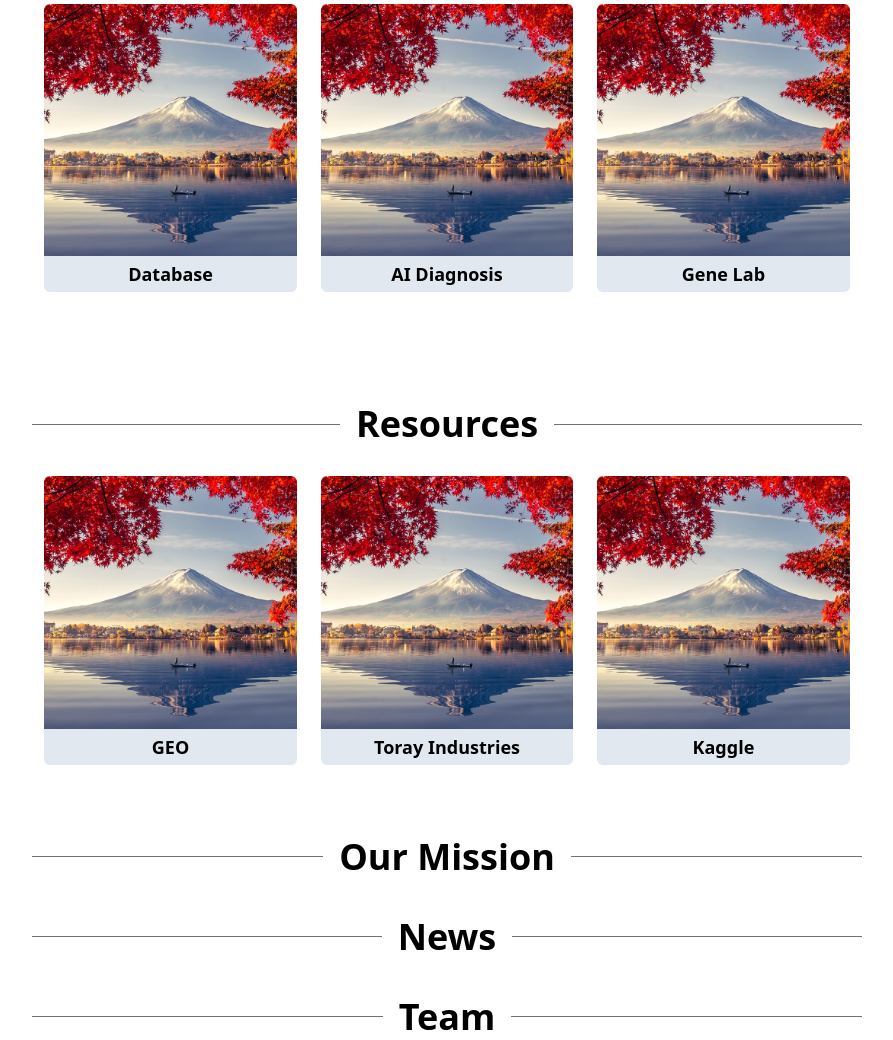
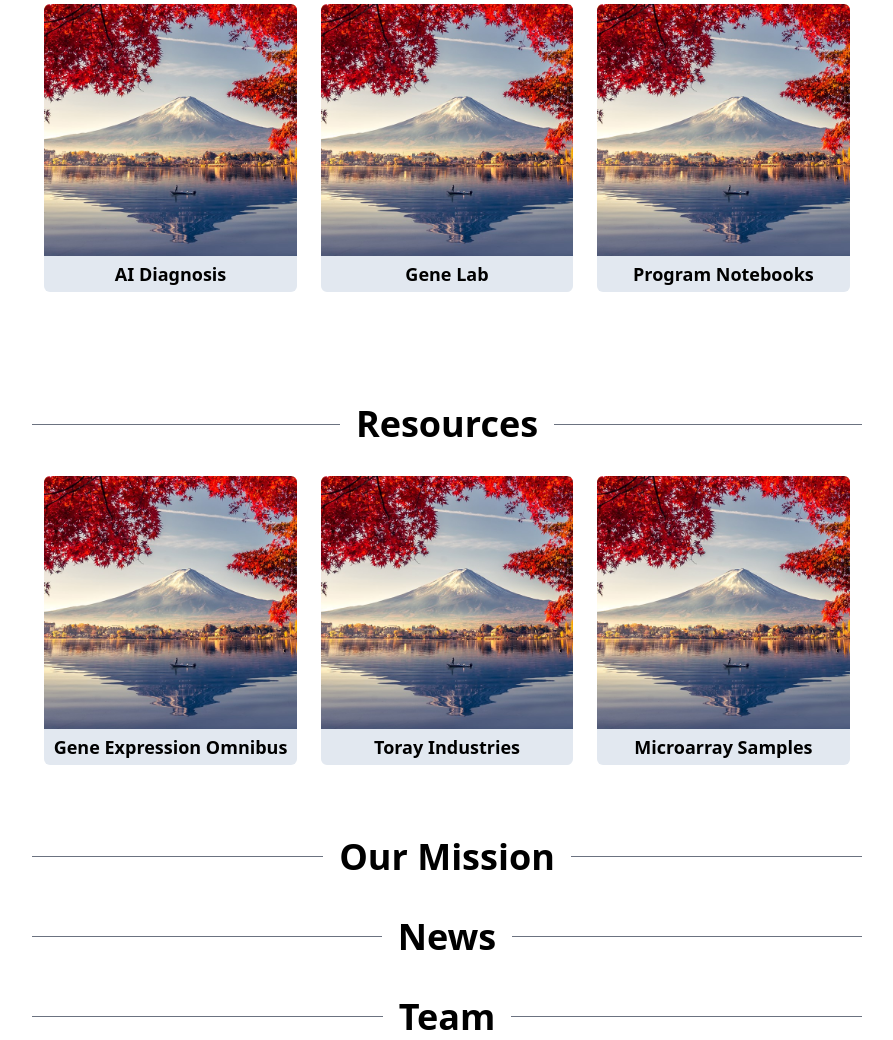
Before and after one commit to redmac135/cwsf2022, a Django app: page / in a window 1280 px wide. Shown: the part 272-1312 px from the top of the page, without its empty margins (193-1086 px from the left). Run offline with Django 4.2, Linux system fonts and the light colour scheme; style sheets or scripts are compiled from the project's sources; parts of the project's set-up code (start-up, migrations or seed data) failed here and were passed over.

Commit message:
formatting

```diff
--- a/cwsf/diagnose/utils.py
+++ b/cwsf/diagnose/utils.py
@@ -44,6 +44,7 @@ def getRGBA(x):
     r = 255 if x < 0.5 else 255-(x*2-1)*255
     g = 255 if x > 0.5 else (x*2)*255
     return f"rgba({int(r)},{int(g)},0,0.8)"
+
 
 def linear_color_map(arr):
     delta = control_arr - arr
--- a/cwsf/pages/templates/pages/home.html
+++ b/cwsf/pages/templates/pages/home.html
@@ -39,23 +39,23 @@
 				<div class="flex-grow border-t border-gray-500"></div>
 			</div>
 			<div class="flex text-center">
-				<a class="w-1/3 p-3 cursor-pointer fade-in5" href="https://www.ncbi.nlm.nih.gov/geo/query/acc.cgi?acc=GPL21263">
-					<div class="overflow-hidden rounded-t-md">
-						<img src="{% static 'img/sample.jpg' %}" class="object-fill duration-200 hover:scale-110">
-					</div>
-					<div class="p-1 text-lg font-semibold bg-slate-200 rounded-b-md">Database</div>
-				</a>
-				<a class="w-1/3 p-3 cursor-pointer fade-in6" href="/app">
+				<a class="w-1/3 p-3 cursor-pointer fade-in5" href="/app">
 					<div class="overflow-hidden rounded-t-md">
 						<img src="{% static 'img/sample.jpg' %}" class="object-fill duration-200 hover:scale-110">
 					</div>
 					<div class="p-1 text-lg font-semibold bg-slate-200 rounded-b-md">AI Diagnosis</div>
 				</a>
-				<a class="w-1/3 p-3 cursor-pointer fade-in7">
+				<a class="w-1/3 p-3 cursor-pointer fade-in6">
 					<div class="overflow-hidden rounded-t-md">
 						<img src="{% static 'img/sample.jpg' %}" class="object-fill duration-200 hover:scale-110">
 					</div>
 					<div class="p-1 text-lg font-semibold bg-slate-200 rounded-b-md">Gene Lab</div>
+				</a>
+				<a class="w-1/3 p-3 cursor-pointer fade-in7" href="/notebook">
+					<div class="overflow-hidden rounded-t-md">
+						<img src="{% static 'img/sample.jpg' %}" class="object-fill duration-200 hover:scale-110">
+					</div>
+					<div class="p-1 text-lg font-semibold bg-slate-200 rounded-b-md">Program Notebooks</div>
 				</a>
 			</div>
 		</div>
@@ -71,19 +71,19 @@
 					<div class="overflow-hidden rounded-t-md">
 						<img src="{% static 'img/sample.jpg' %}" class="object-fill duration-200 hover:scale-110">
 					</div>
-					<div class="p-1 text-lg font-semibold bg-slate-200 rounded-b-md">GEO</div>
+					<div class="p-1 text-lg font-semibold bg-slate-200 rounded-b-md">Gene Expression Omnibus</div>
 				</a>
-				<a class="w-1/3 p-3 cursor-pointer fade-in6">
+				<a class="w-1/3 p-3 cursor-pointer fade-in6" href="https://www.3d-gene.com/en/">
 					<div class="overflow-hidden rounded-t-md">
 						<img src="{% static 'img/sample.jpg' %}" class="object-fill duration-200 hover:scale-110">
 					</div>
 					<div class="p-1 text-lg font-semibold bg-slate-200 rounded-b-md">Toray Industries</div>
 				</a>
-				<a class="w-1/3 p-3 cursor-pointer fade-in7" href="/notebook">
+				<a class="w-1/3 p-3 cursor-pointer fade-in7" href="https://www.ncbi.nlm.nih.gov/geo/query/acc.cgi?acc=GPL21263">
 					<div class="overflow-hidden rounded-t-md">
 						<img src="{% static 'img/sample.jpg' %}" class="object-fill duration-200 hover:scale-110">
 					</div>
-					<div class="p-1 text-lg font-semibold bg-slate-200 rounded-b-md">Kaggle</div>
+					<div class="p-1 text-lg font-semibold bg-slate-200 rounded-b-md">Microarray Samples</div>
 				</a>
 			</div>
 		</div>
```
